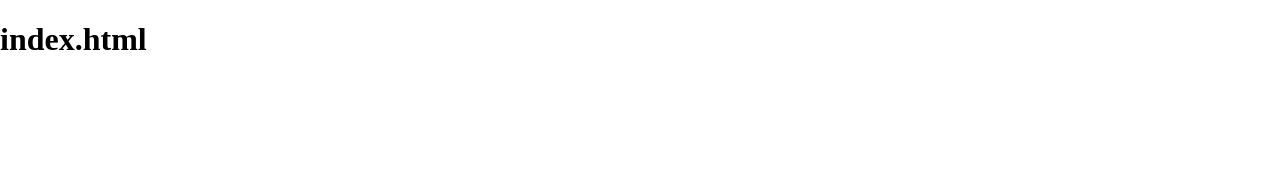
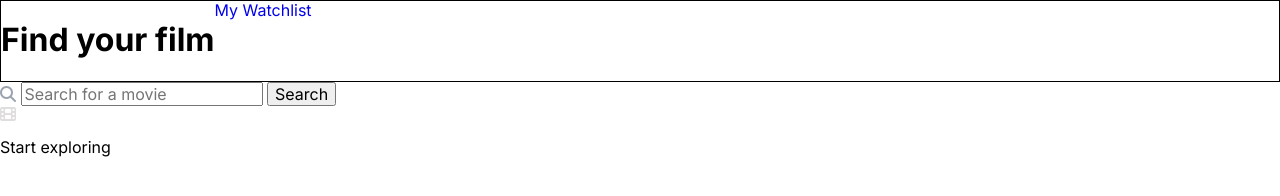
Before and after one commit to shantdashjian/movie-watchlist, a website built with Vite: page index.html in a window 1280 px wide. Built offline with nearby package versions, Linux system fonts and the light colour scheme.

Commit message:
Add structure of empty index.html page

```diff
--- a/index.css
+++ b/index.css
@@ -1,4 +1,24 @@
+@import url('https://fonts.googleapis.com/css2?family=Inter:wght@400;500;600;700;800&display=swap');
+
 html, body {
     margin: 0;
     padding: 0;
+    box-sizing: border-box;
+    font-family: 'Inter', sans-serif;
 }
+
+.flex {
+    display: flex;
+}
+
+.column {
+    flex-direction: column;
+}
+
+a {
+    text-decoration: none;
+}
+
+header {
+    border: 1px solid black;
+}
--- a/index.html
+++ b/index.html
@@ -1,9 +1,31 @@
 <html>
-    <head><link rel="stylesheet" href="https://cdnjs.cloudflare.com/ajax/libs/normalize/8.0.1/normalize.css">
-        <link rel="stylesheet" href="index.css">
-    </head>
-    <body>
-        <h1>index.html</h1>
-        <script src="index.js"></script>
-    </body>
+<head>
+  <title>Movie Watchlist</title>
+  <link rel="stylesheet" href="https://cdnjs.cloudflare.com/ajax/libs/normalize/8.0.1/normalize.css">
+  <link rel="stylesheet" href="https://cdnjs.cloudflare.com/ajax/libs/font-awesome/6.4.0/css/all.min.css" integrity="sha512-iecdLmaskl7CVkqkXNQ/ZH/XLlvWZOJyj7Yy7tcenmpD1ypASozpmT/E0iPtmFIB46ZmdtAc9eNBvH0H/ZpiBw==" crossorigin="anonymous" referrerpolicy="no-referrer" />
+  <link rel="stylesheet" href="index.css">
+</head>
+<body class="flex column">
+  <header class="flex">
+    <h1>Find your film</h1>
+    <nav>
+      <a href="watchlist.html">My Watchlist</a>
+    </nav>
+  </header>
+  <main>
+    <section class="search">
+      <i class="fa-solid fa-magnifying-glass" style="color: #9ca3af;"></i>
+      <input type="text" placeholder="Search for a movie">
+      <button>Search</button>
+    </section>
+    <section class="movies">
+      <div class="no-movies">
+        <i class="fa-solid fa-film" style="color: #dfdddd;"></i>
+        <p>Start exploring</p>
+      </div>
+    </section>
+
+  </main>
+  <script src="index.js"></script>
+</body>
 </html>
```
